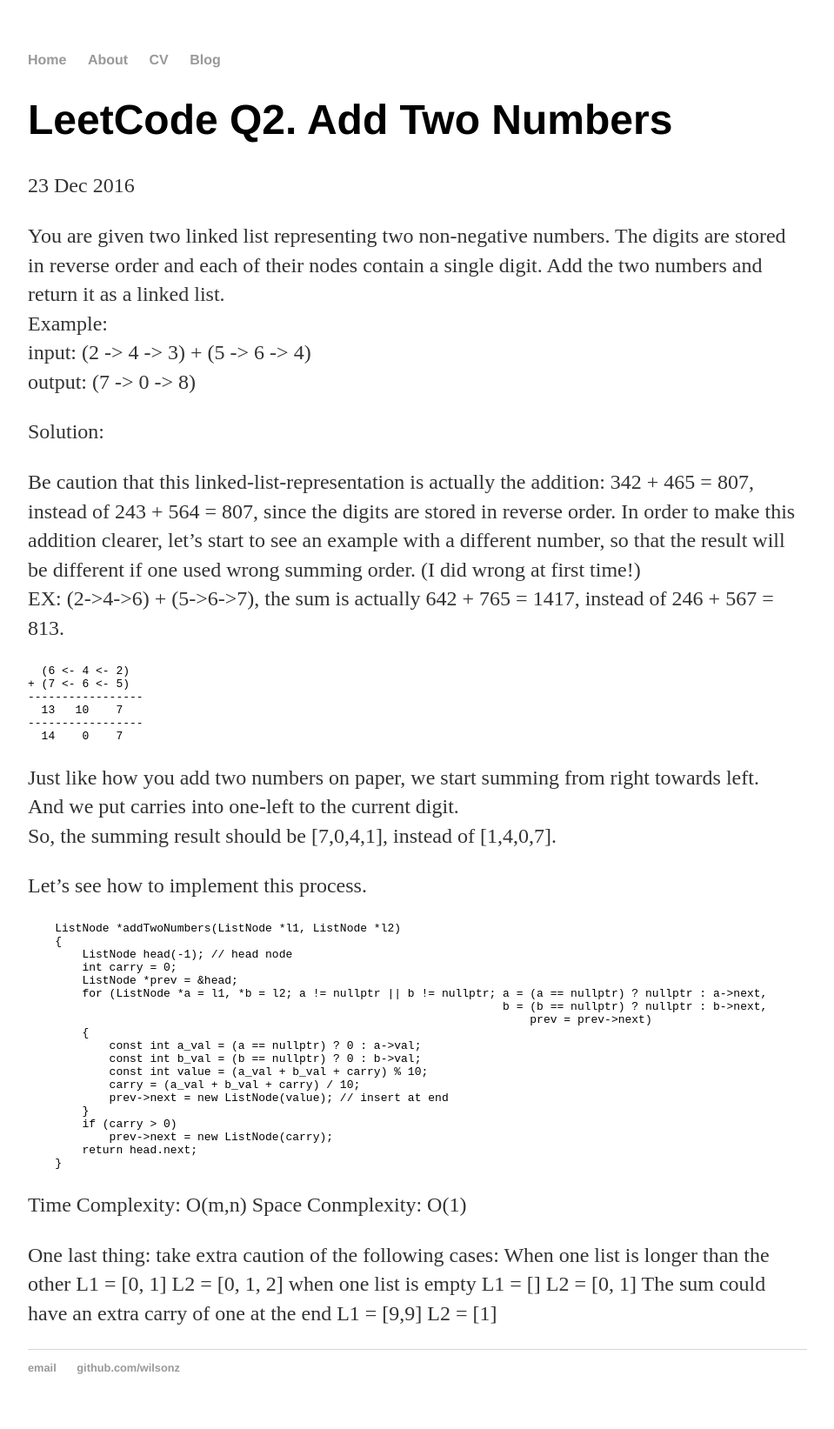
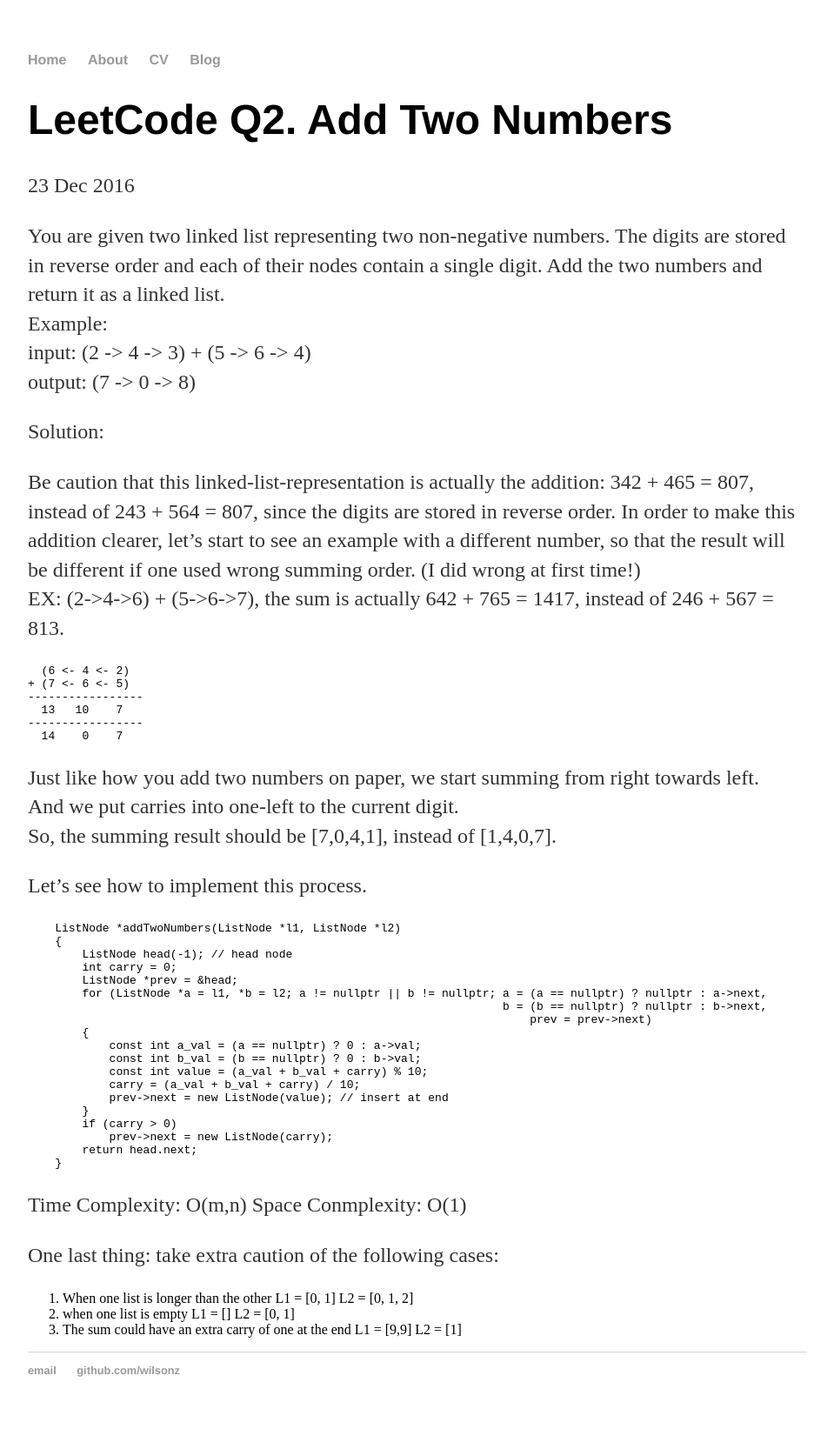
Before and after one commit to wilsonz/wilsonz.github.io, a Jekyll site: the page built from _posts/2016-12-23-LeetCode-Q2.-Add-2-Numbers.md, in a window 1280 px wide. Shown: the whole page at 87% size, without its empty margins (160-1119 px from the left). Built offline with Jekyll 4.4.1, drawn with Linux system fonts in a browser that asks for light colours; part of the change alters nothing that is shown.

```diff
--- a/_posts/2016-12-23-LeetCode-Q2.-Add-2-Numbers.md
+++ b/_posts/2016-12-23-LeetCode-Q2.-Add-2-Numbers.md
@@ -50,9 +50,9 @@ Time Complexity:   O(m,n)
 Space Conmplexity: O(1)
 
 One last thing: take extra caution of the following cases:
-When one list is longer than the other
+1.	When one list is longer than the other
 	L1 = [0, 1]	L2 = [0, 1, 2]
-when one list is empty
+2.	when one list is empty
 	L1 = []		L2 = [0, 1]
-The sum could have an extra carry of one at the end
+3.	The sum could have an extra carry of one at the end
 	L1 = [9,9]	L2 = [1]
```
